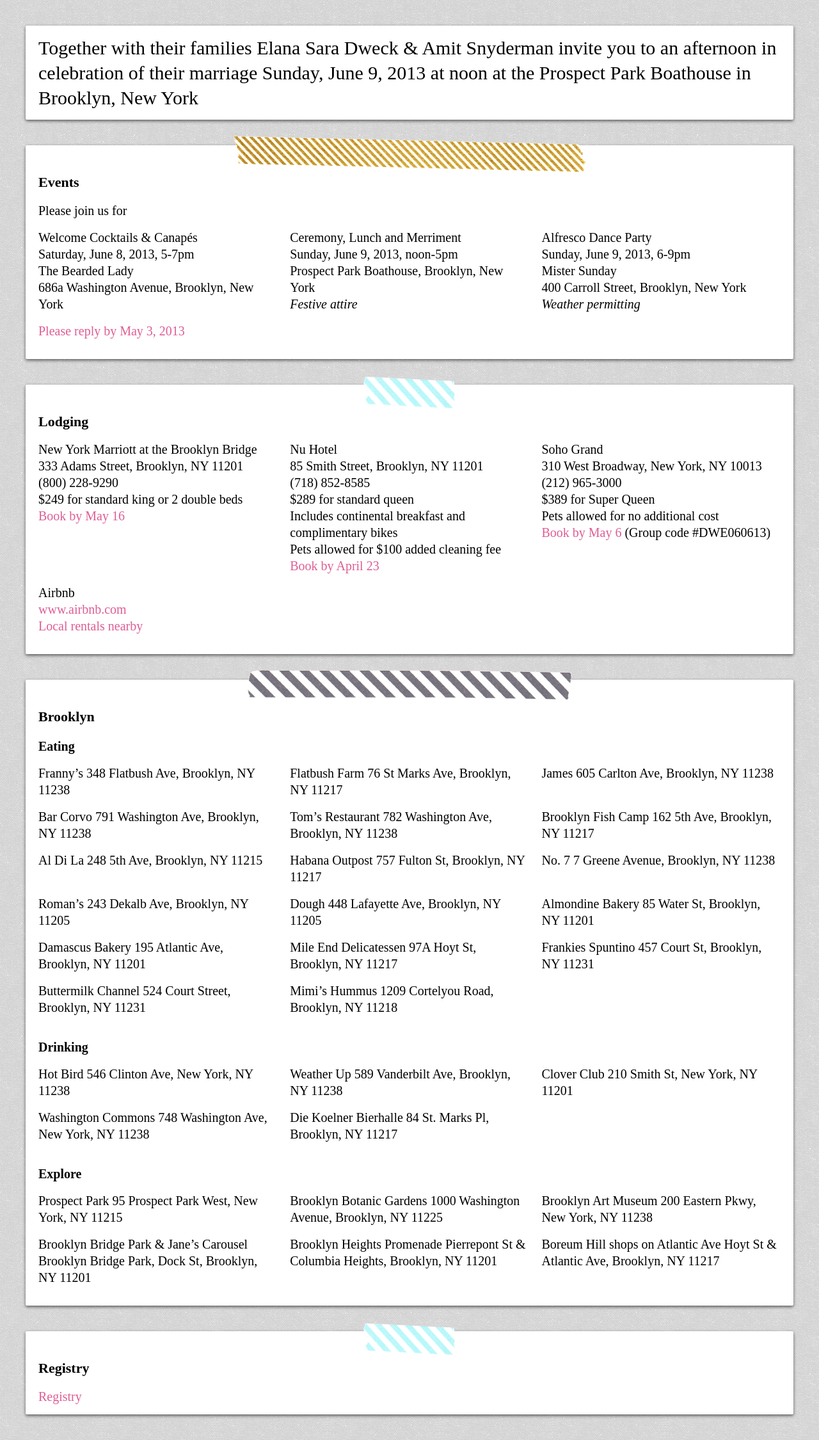
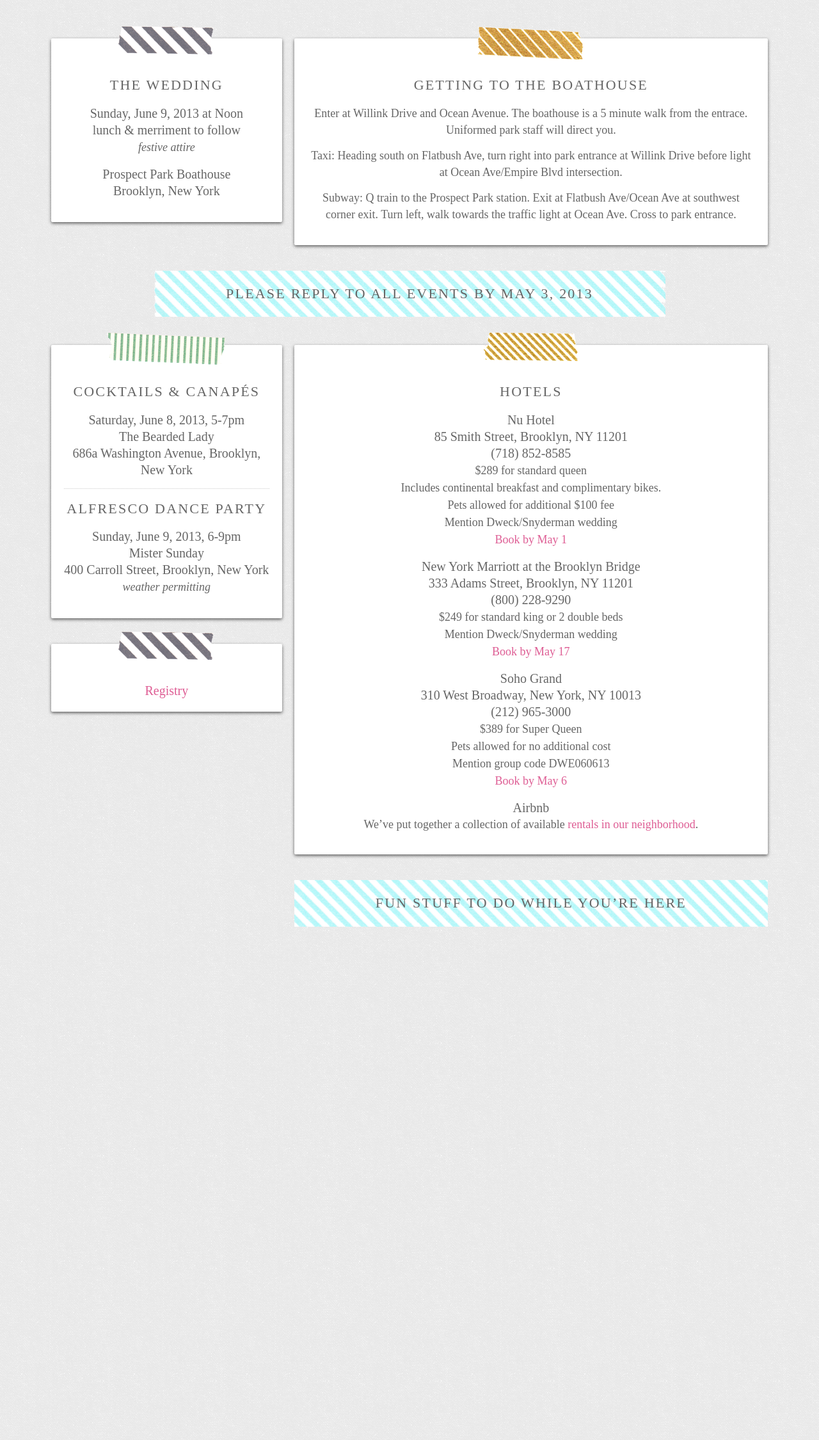
Before and after one commit to amitsnyderman/amit-loves-elana, a Jekyll site: the page built from index.html, in a window 1280 px wide. Shown: the whole page at 64% size. Built offline with Jekyll 4.4.1, drawn with Linux system fonts in a browser that asks for light colours.

Commit message:
Redesign

```diff
--- a/_layouts/default.html
+++ b/_layouts/default.html
@@ -10,7 +10,7 @@
 	<link href="/assets/stylesheets/screen.css" media="screen, projection" rel="stylesheet" type="text/css" />
 </head>
 <body>
-	{{ content }}
+	<div class="container">{{ content }}</div>
 
 	{% include analytics.html %}
 
--- a/index.html
+++ b/index.html
@@ -4,182 +4,87 @@ layout: default
 
 <section id="ceremony">
 	<div class="container">
-		<p class="invite">Together with their families <strong>Elana Sara Dweck &amp; Amit Snyderman</strong> invite you to an afternoon in celebration of their marriage <strong>Sunday, June 9, 2013 at noon</strong> at the <strong>Prospect Park Boathouse in Brooklyn, New York</strong></p>
+		<h1>The Wedding</h1>
+		<p><strong>Sunday, June 9, 2013 at Noon</strong><br/>
+		lunch &amp; merriment to follow<br/>
+		<em class="description">festive attire</em></p>
+
+		<h3>Prospect Park Boathouse</h3>
+		<p>Brooklyn, New York</p>
+	</div>
+</section>
+
+<section id="directions">
+	<div class="container">
+		<h1>Getting to the Boathouse</h1>
+		<p class="description">Enter at Willink Drive and Ocean Avenue. The boathouse is a 5 minute walk from the entrace. Uniformed park staff will direct you.</p>
+		<p class="description"><strong>Taxi:</strong> Heading south on Flatbush Ave, turn right into park entrance at Willink Drive before light at Ocean Ave/Empire Blvd intersection.</p>
+		<p class="description"><strong>Subway:</strong> Q train to the Prospect Park station. Exit at Flatbush Ave/Ocean Ave at southwest corner exit. Turn left, walk towards the traffic light at Ocean Ave. Cross to park entrance.</p>
+	</div>
+</section>
+
+<section id="rsvp">
+	<div class="container">
+		<a href="https://docs.google.com/forms/d/1ElLSGpPvJGCgCc4xg2W7avkqv1-EsMkG1S5KjVO8Rbk/viewform?embedded=true">Please reply to all events by May 3, 2013</a>
 	</div>
 </section>
 
 <section id="events">
 	<div class="container">
-		<header>
-			<h1>Events</h1>
-		</header>
+		<h1>Cocktails &amp; Canap&eacute;s</h1>
+		<p><strong>Saturday, June 8, 2013, 5-7pm<br/>
+		The Bearded Lady</strong><br/>
+		686a Washington Avenue, Brooklyn, New York</p>
 
-		<p><small>Please join us for</small></p>
-
-		<ul>
-		<li><strong>Welcome Cocktails &amp; Canap&eacute;s</strong><br/>
-			Saturday, June 8, 2013, 5-7pm<br/>
-			The Bearded Lady<br/>
-			<address>686a Washington Avenue, Brooklyn, New York</address></li>
-
-		<li><strong>Ceremony, Lunch and Merriment</strong><br/>
-			Sunday, June 9, 2013, noon-5pm<br/>
-			<address>Prospect Park Boathouse, Brooklyn, New York</address><br/>
-			<em>Festive attire</em></li>
-
-		<li><strong>Alfresco Dance Party</strong><br/>
-			Sunday, June 9, 2013, 6-9pm<br/>
-			Mister Sunday<br/><address>400 Carroll Street, Brooklyn, New York</address><br/>
-			<em>Weather permitting</em></li>
-		</ul>
-
-		<footer>
-			<p><a href="https://docs.google.com/forms/d/1ElLSGpPvJGCgCc4xg2W7avkqv1-EsMkG1S5KjVO8Rbk/viewform?embedded=true">Please reply by May 3, 2013</a></p>
-		</footer>
+		<h1 class="sep">Alfresco Dance Party</h1>
+		<p><strong>Sunday, June 9, 2013, 6-9pm<br/>
+		Mister Sunday</strong><br/>
+		400 Carroll Street, Brooklyn, New York<br/>
+		<em class="description">weather permitting</em></p>
 	</div>
 </section>
 
 <section id="lodging">
 	<div class="container">
-		<header>
-			<h1>Lodging</h1>
-		</header>
+		<h1>Hotels</h1>
 
-		<ul>
-		<li><strong>New York Marriott at the Brooklyn Bridge</strong><br/>
-			<address>333 Adams Street, Brooklyn, NY 11201</address><br/>
-			(800) 228-9290<br/>
-			$249 for standard king or 2 double beds<br/>
-			<a href="http://www.marriott.com/hotels/travel/nycbk-new-york-marriott-at-the-brooklyn-bridge/">Book by May 16</a></li>
+		<h3>Nu Hotel</h3>
+		<p>85 Smith Street, Brooklyn, NY 11201<br/>
+		(718) 852-8585<br/>
+		<span class="description">$289 for standard queen<br/>
+		Includes continental breakfast and complimentary bikes.<br/>
+		Pets allowed for additional $100 fee<br/>
+		Mention Dweck/Snyderman wedding<br/>
+		<a href="http://booking.ihotelier.com/istay/istay.jsp?groupID=1005180&amp;hotelID=15335">Book by May 1</a></span></p>
 
-		<li><strong>Nu Hotel</strong><br/>
-			<address>85 Smith Street, Brooklyn, NY 11201</address><br/>
-			(718) 852-8585<br/>
-			$289 for standard queen<br/>
-			Includes continental breakfast and complimentary bikes<br/>
-			Pets allowed for $100 added cleaning fee<br/>
-			<a href="http://booking.ihotelier.com/istay/istay.jsp?groupID=1005180&amp;hotelID=15335">Book by April 23</a></li>
+		<h3>New York Marriott at the Brooklyn Bridge</h3>
+		<p>333 Adams Street, Brooklyn, NY 11201<br/>
+		(800) 228-9290<br/>
+		<span class="description">$249 for standard king or 2 double beds<br/>
+		Mention Dweck/Snyderman wedding<br/>
+		<a href="http://www.marriott.com/hotels/travel/nycbk-new-york-marriott-at-the-brooklyn-bridge/">Book by May 17</a></span></p>
 
-		<li><strong>Soho Grand</strong><br/>
-			<address>310 West Broadway, New York, NY 10013</address><br/>
-			(212) 965-3000<br/>
-			$389 for Super Queen<br/>
-			Pets allowed for no additional cost<br/>
-			<a href="https://gc.synxis.com/rez.aspx?Hotel=22133&amp;Chain=8777&amp;group=DWE060613">Book by May 6</a> (Group code #DWE060613)</li>
+		<h3>Soho Grand</h3>
+		<p>310 West Broadway, New York, NY 10013<br/>
+		(212) 965-3000<br/>
+		<span class="description">$389 for Super Queen<br/>
+		Pets allowed for no additional cost<br/>
+		Mention group code DWE060613<br/>
+		<a href="https://gc.synxis.com/rez.aspx?Hotel=22133&amp;Chain=8777&amp;group=DWE060613">Book by May 6</a></span></p>
 
-		<li><strong>Airbnb</strong><br/>
-			<a href="https://www.airbnb.com/">www.airbnb.com</a><br/>
-			<a href="https://www.airbnb.com/wishlists/9657219">Local rentals nearby</a></li>
-		</ul>
+		<h3>Airbnb</h3>
+		<p class="description">We&rsquo;ve put together a collection of available <a href="https://www.airbnb.com/wishlists/9657219">rentals in our neighborhood</a>.</p>
+	</div>
+</section>
+
+<section id="registry">
+	<div class="container">
+		<a href="http://www.simpleregistry.com/amitloveselana/">Registry</a>
 	</div>
 </section>
 
 <section id="explore">
 	<div class="container">
-		<header>
-			<h1>Brooklyn</h1>
-		</header>
-
-		<h2>Eating</h2>
-
-		<ul>
-		<li><strong>Franny&rsquo;s</strong>
-			<address>348 Flatbush Ave, Brooklyn, NY 11238</address></li>
-
-		<li><strong>Flatbush Farm</strong>
-			<address>76 St Marks Ave, Brooklyn, NY 11217</address></li>
-
-		<li><strong>James</strong>
-			<address>605 Carlton Ave, Brooklyn, NY 11238</address></li>
-
-		<li><strong>Bar Corvo</strong>
-			<address>791 Washington Ave, Brooklyn, NY 11238</address></li>
-
-		<li><strong>Tom&rsquo;s Restaurant</strong>
-			<address>782 Washington Ave, Brooklyn, NY 11238</address></li>
-
-		<li><strong>Brooklyn Fish Camp</strong>
-			<address>162 5th Ave, Brooklyn, NY 11217</address></li>
-
-		<li><strong>Al Di La</strong>
-			<address>248 5th Ave, Brooklyn, NY 11215</address></li>
-
-		<li><strong>Habana Outpost</strong>
-			<address>757 Fulton St, Brooklyn, NY 11217</address></li>
-
-		<li><strong>No. 7</strong>
-			<address>7 Greene Avenue, Brooklyn, NY 11238</address></li>
-
-		<li><strong>Roman&rsquo;s</strong>
-			<address>243 Dekalb Ave, Brooklyn, NY 11205</address></li>
-
-		<li><strong>Dough</strong>
-			<address>448 Lafayette Ave, Brooklyn, NY 11205</address></li>
-
-		<li><strong>Almondine Bakery</strong>
-			<address>85 Water St, Brooklyn, NY 11201</address></li>
-
-		<li><strong>Damascus Bakery</strong>
-			<address>195 Atlantic Ave, Brooklyn, NY 11201</address></li>
-
-		<li><strong>Mile End Delicatessen</strong>
-			<address>97A Hoyt St, Brooklyn, NY 11217</address></li>
-
-		<li><strong>Frankies Spuntino</strong>
-			<address>457 Court St, Brooklyn, NY 11231</address></li>
-
-		<li><strong>Buttermilk Channel</strong>
-			<address>524 Court Street, Brooklyn, NY 11231</address></li>
-
-		<li><strong>Mimi&rsquo;s Hummus</strong>
-			<address>1209 Cortelyou Road, Brooklyn, NY 11218</address></li>
-		</ul>
-
-
-		<h2>Drinking</h2>
-
-		<ul>
-		<li><strong>Hot Bird</strong>
-			<address>546 Clinton Ave, New York, NY 11238</address></li>
-
-		<li><strong>Weather Up</strong>
-			<address>589 Vanderbilt Ave, Brooklyn, NY 11238</address></li>
-
-		<li><strong>Clover Club</strong>
-			<address>210 Smith St, New York, NY 11201</address></li>
-
-		<li><strong>Washington Commons</strong>
-			<address>748 Washington Ave, New York, NY 11238</address></li>
-
-		<li><strong>Die Koelner Bierhalle</strong>
-			<address>84 St. Marks Pl, Brooklyn, NY 11217</address></li>
-		</ul>
-
-		<h2>Explore</h2>
-
-		<ul>
-		<li><strong>Prospect Park</strong>
-			<address>95 Prospect Park West, New York, NY 11215</address></li>
-		<li><strong>Brooklyn Botanic Gardens</strong>
-			<address>1000 Washington Avenue, Brooklyn, NY 11225</address></li>
-		<li><strong>Brooklyn Art Museum</strong>
-			<address>200 Eastern Pkwy, New York, NY 11238</address></li>
-		<li><strong>Brooklyn Bridge Park &amp; Jane&rsquo;s Carousel</strong>
-			<address>Brooklyn Bridge Park, Dock St, Brooklyn, NY 11201</address></li>
-		<li><strong>Brooklyn Heights Promenade</strong>
-			<address>Pierrepont St &amp; Columbia Heights, Brooklyn, NY 11201</address></li>
-		<li><strong>Boreum Hill shops on Atlantic Ave</strong>
-			<address>Hoyt St &amp; Atlantic Ave, Brooklyn, NY 11217</address></li>
-		</ul>
+		<a href="/explore.html">Fun stuff to do while you&rsquo;re here</a>
 	</div>
 </section>
-
-<section id="registry">
-	<div class="container">
-		<header>
-			<h1>Registry</h1>
-		</header>
-
-		<a href="http://www.simpleregistry.com/amitloveselana/">Registry</a>
-	</div>
-</section>
```
Also changed, not shown: assets/sass/_config.scss (+2 -6 lines), assets/sass/screen.scss (+88 -61 lines), explore.html (added, +101 -0 lines), assets/images/washi/bg-blue-stripe.png (added), assets/stylesheets/screen.css.
